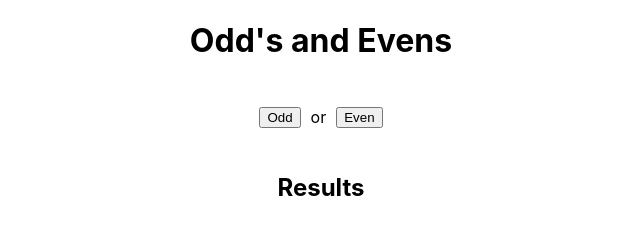
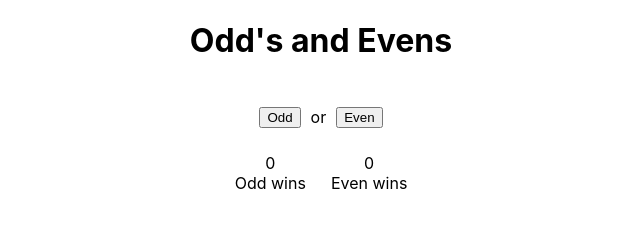
Before and after one commit to superepicninjaswag/odds-and-evens, a plain HTML site: page index.html in a window 1280 px wide. Shown: the whole page, without its empty margins (319-959 px from the left). Drawn offline with Linux system fonts and the light colour scheme.

Commit message:
Update results layout

```diff
--- a/index.html
+++ b/index.html
@@ -14,11 +14,14 @@
             <button id="even">Even</button>
         </div>
         <div class="results">
-            <h2>Results</h2>
-            <p></p>
-            <ul>
-
-            </ul>
+            <span>
+                <div>0</div>
+                <div>Odd wins</div>
+            </span>
+            <span>
+                <div>0</div>
+                <div>Even wins</div>
+            </span>
         </div>
     </body>
 </html>
--- a/styles.css
+++ b/styles.css
@@ -13,6 +13,8 @@ body {
     gap: 10px;
 }
 
-.results h2 {
-    display: inline-block;
+.results {
+    display: flex;
+    gap: 25px;
+    text-align: center;
 }
```
